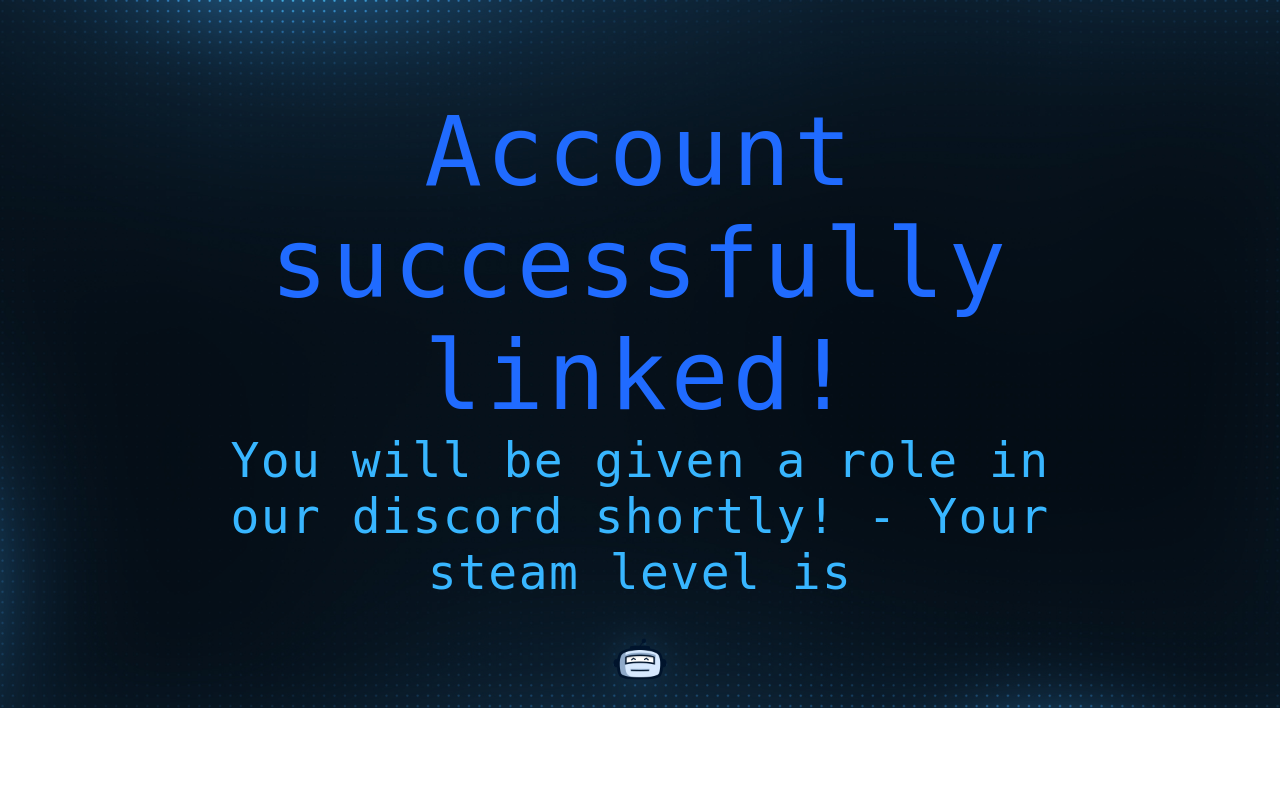
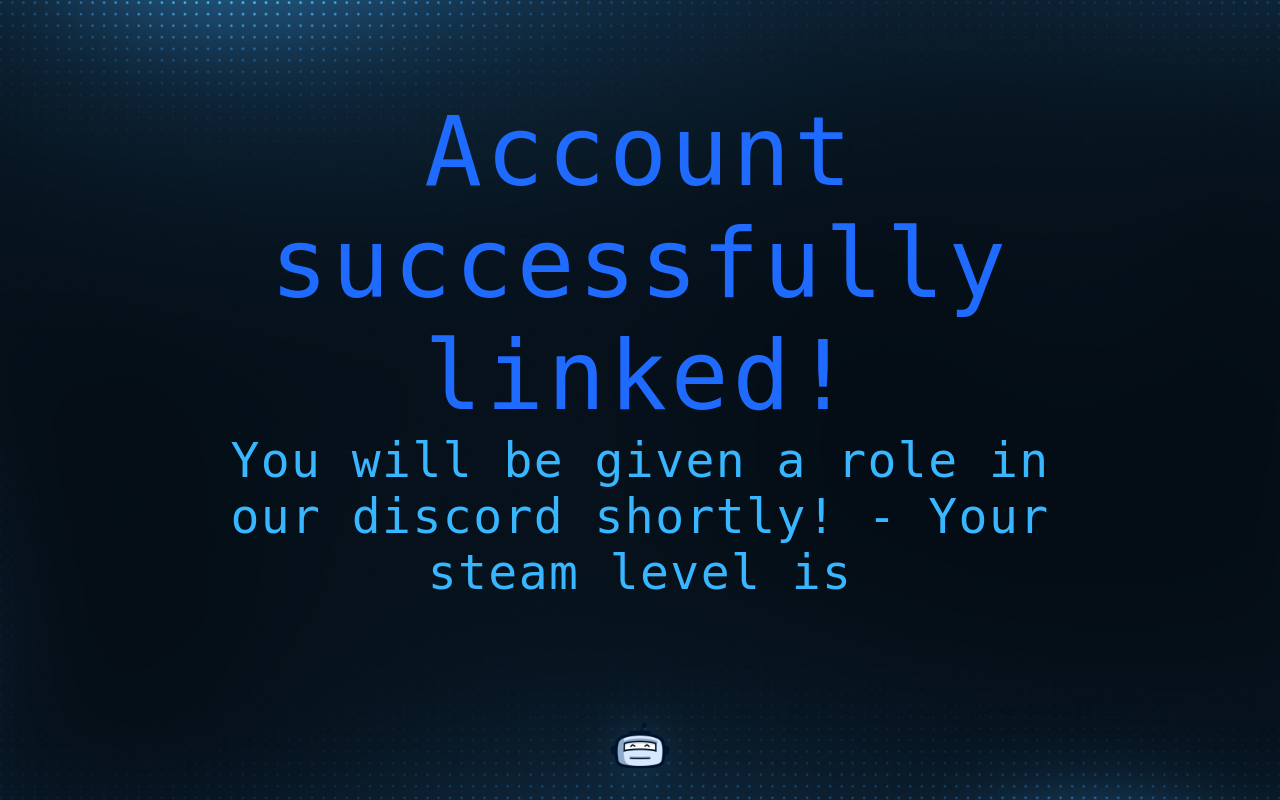
Before and after one commit to JT-Dev321/DuobotBot, a Flask app: template web/templates/callback.html in a window 1280 px wide. Run offline with Flask 3, Linux system fonts and the light colour scheme; the template is opened without the code that fills it, so the values that code supplies are empty.

Commit message:
Added background

```diff
--- a/web/static/styles.css
+++ b/web/static/styles.css
@@ -1,11 +1,16 @@
 :root {
   --primary-color: #38b6ff;
+}
+
+html, body {
+  height: 100%;
+  overflow: hidden;
 }
 
 body {
   background-image: url("/static/background.jpg");
   background-size: cover;
-  background-position: center;
+  background-position: center bottom;
   background-repeat: no-repeat;
   margin: 0;
   padding: 0;
```
